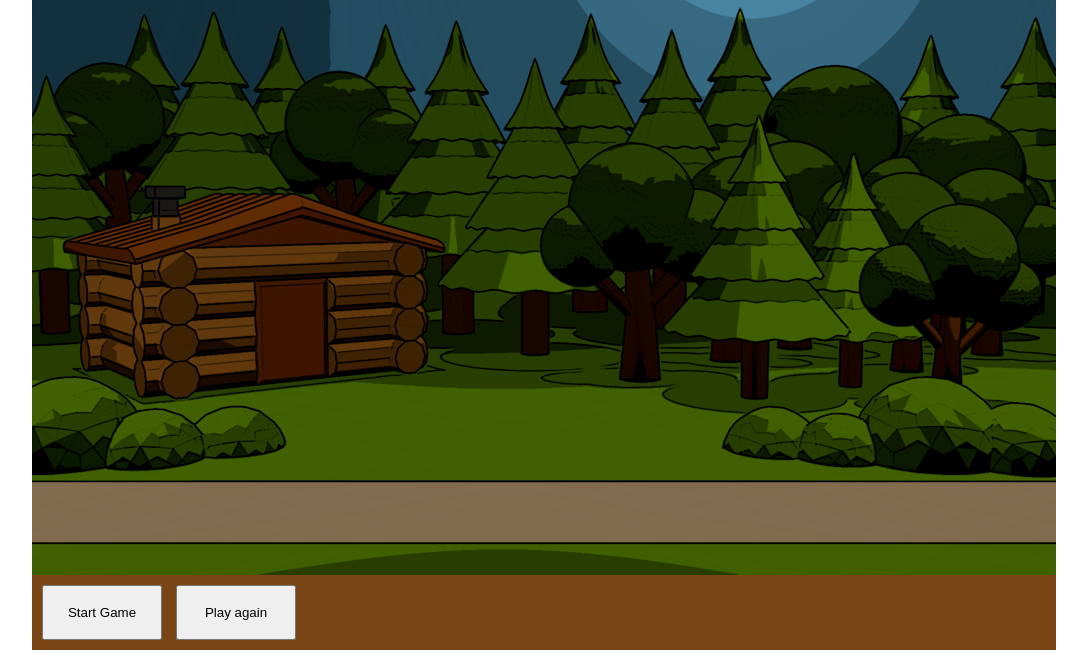
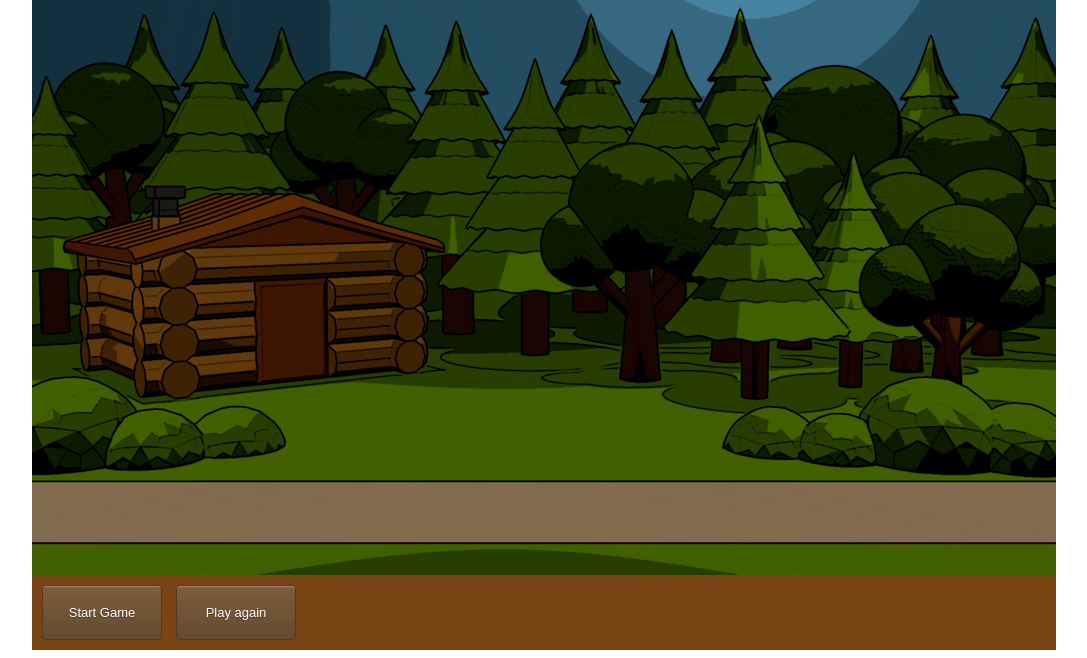
Before and after one commit to ryan1002/wdi-project-1, a PHP site: page / in a window 1280 px wide; the page is wider, and only the part inside the window is pictured. Shown: the part 206-864 px from the top of that part, without its empty margins (96-1183 px from the left). Run offline with PHP 8.4, Linux system fonts and the light colour scheme; some libraries are stand-ins or nearby versions; some web fonts are replaced.

Commit message:
added some previous css to change the colors of the button to brown and the text white

```diff
--- a/css/style.css
+++ b/css/style.css
@@ -59,6 +59,29 @@ button {
   height: 55px;
   margin-top: 10px;
   margin-left: 10px;
+  -moz-box-shadow:inset 0px 1px 0px 0px #a6827e;
+    -webkit-box-shadow:inset 0px 1px 0px 0px #a6827e;
+    box-shadow:inset 0px 1px 0px 0px #a6827e;
+    background:-webkit-gradient(linear, left top, left bottom, color-stop(0.05, #7d5d3b), color-stop(1, #634b30));
+    background:-moz-linear-gradient(top, #7d5d3b 5%, #634b30 100%);
+    background:-webkit-linear-gradient(top, #7d5d3b 5%, #634b30 100%);
+    background:-o-linear-gradient(top, #7d5d3b 5%, #634b30 100%);
+    background:-ms-linear-gradient(top, #7d5d3b 5%, #634b30 100%);
+    background:linear-gradient(to bottom, #7d5d3b 5%, #634b30 100%);
+    filter:progid:DXImageTransform.Microsoft.gradient(startColorstr='#7d5d3b', endColorstr='#634b30',GradientType=0);
+    background-color:#7d5d3b;
+    -moz-border-radius:3px;
+    -webkit-border-radius:3px;
+    border-radius:3px;
+    border:1px solid #54381e;
+    display:inline-block;
+    cursor:pointer;
+    color:#ffffff;
+    font-family:Arial;
+    font-size:13px;
+    padding:6px 24px;
+    text-decoration:none;
+    text-shadow:0px 1px 0px #4d3534;
 }
 #instructions {
   font-size: 16px;
```
